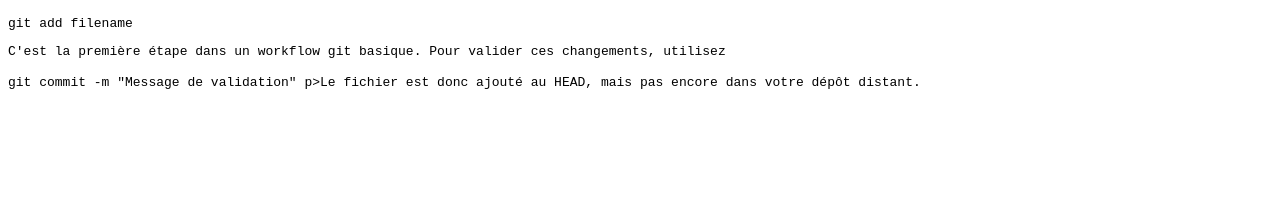
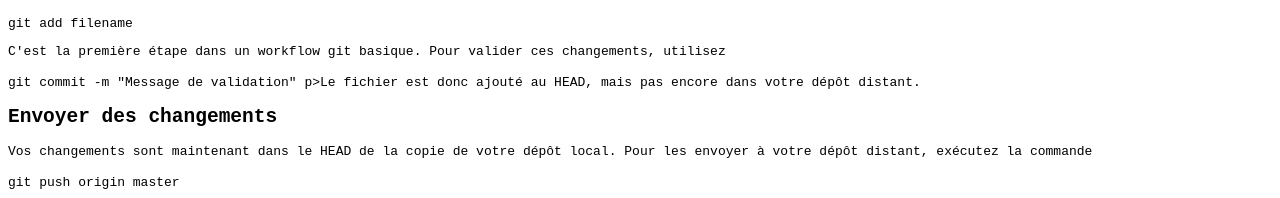
Before and after one commit to jibigit/cheat-sheet-git, a plain HTML site: page index.html in a window 1280 px wide. Shown: the part 665-863 px from the top of the page. Before the commit the page ends 800 px from the top, so only its background shows below. Drawn offline with Linux system fonts and the light colour scheme.

Commit message:
Add part3 / Git push

```diff
--- a/index.html
+++ b/index.html
@@ -61,6 +61,9 @@
 	<li><a><code>git remote add origin git@github.com:votreprofilGitHub/nomDuRepository</code></a></li>
 	<li><a><code>git push -u origin master</code></a></li>
 </ul>
+<!--Close part1-->
+
+<!--part2: Add to index-->
 
 <h2 id="versionner">Ajouter des fichiers et les versionner</h2>
 	<img src="index.png" alt="Etapes de GitHub" /></a>
@@ -70,7 +73,15 @@
 	<p>C'est la première étape dans un workflow git basique. Pour valider ces changements, utilisez</p>
 	<code>git commit -m "Message de validation"<code>
 	p>Le fichier est donc ajouté au HEAD, mais pas encore dans votre dépôt distant.</p>
+<!--close part2-->
 
+<!--part3: Send changements-->
+
+<h2 id="changements">Envoyer des changements</h2>
+<p>Vos changements sont maintenant dans le HEAD de la copie de votre dépôt local. Pour les envoyer à votre dépôt distant, exécutez la commande</p>
+<code>git push origin master</code>
+
+<!--close part3-->
 
 
 
```
